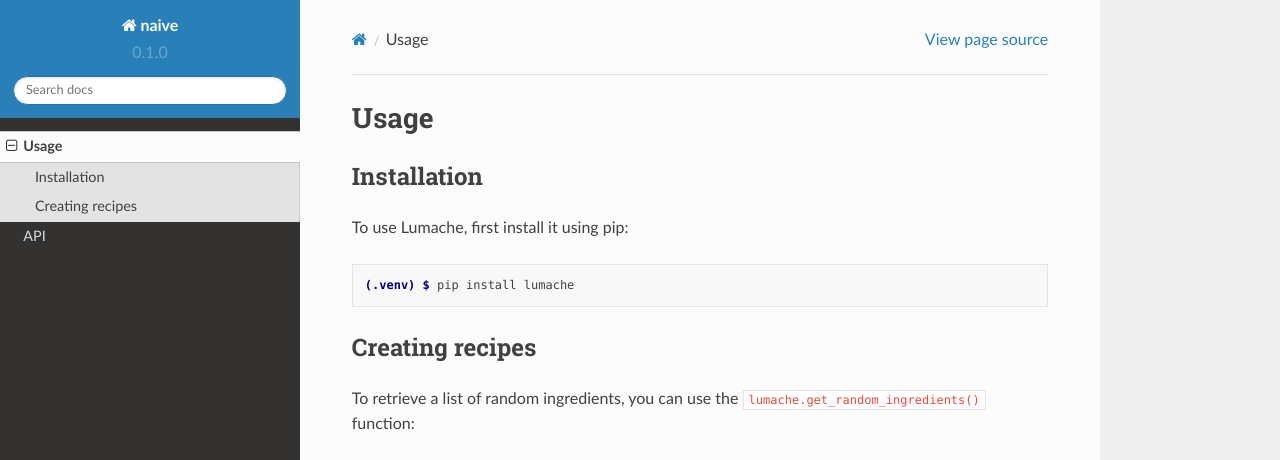
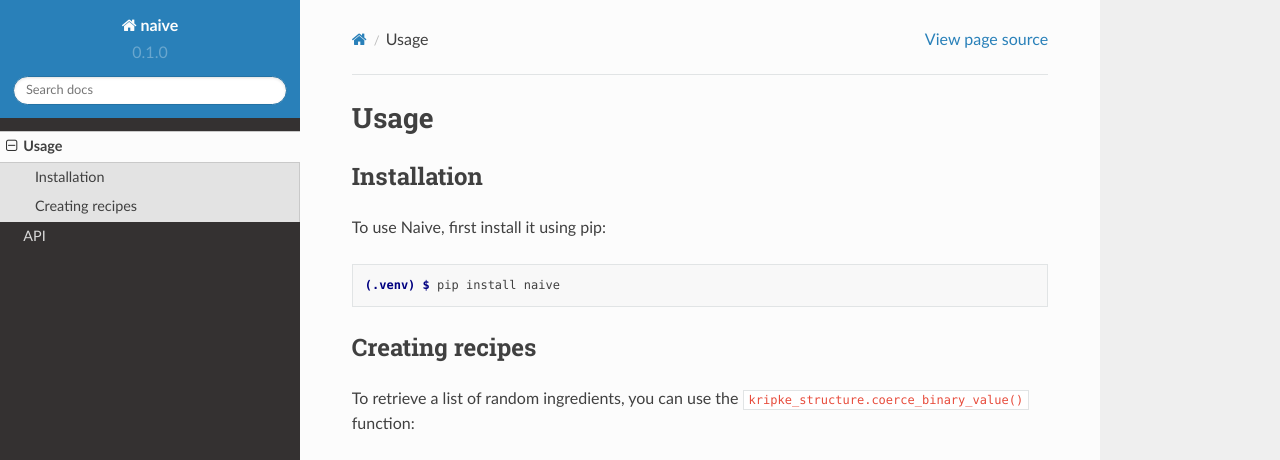
Before and after one commit to daviddoret/naive, a Sphinx documentation site: the page built from docs/source/usage.rst, in a window 1280 px wide and 1095 px high. Shown: the top 460 px of the window. Built offline with Sphinx 7.4.7 and the Read the Docs theme 2.0.0, drawn with Linux system fonts in a browser that asks for light colours; some of the changed text lies outside the part shown; grey boxes are pictures that could not be loaded.

Commit message:
troubleshooting sphinx doc

```diff
--- a/docs/source/api.rst
+++ b/docs/source/api.rst
@@ -4,4 +4,4 @@
 .. autosummary::
    :toctree: generated
 
-   kripke_module
+   kripke_structure
--- a/docs/source/index.rst
+++ b/docs/source/index.rst
@@ -1,7 +1,7 @@
-Welcome to Lumache's documentation!
+Welcome to Naive's documentation!
 ===================================
 
-**Lumache** (/lu'make/) is a Python library for cooks and food lovers
+**Naive** (/lu'make/) is a Python library for cooks and food lovers
 that creates recipes mixing random ingredients.
 It pulls data from the `Open Food Facts database <https://world.openfoodfacts.org/>`_
 and offers a *simple* and *intuitive* API.
--- a/docs/source/usage.rst
+++ b/docs/source/usage.rst
@@ -6,19 +6,19 @@
 Installation
 ------------
 
-To use Lumache, first install it using pip:
+To use Naive, first install it using pip:
 
 .. code-block:: console
 
-   (.venv) $ pip install lumache
+   (.venv) $ pip install naive
 
 Creating recipes
 ----------------
 
 To retrieve a list of random ingredients,
-you can use the ``lumache.get_random_ingredients()`` function:
+you can use the ``kripke_structure.coerce_binary_value()`` function:
 
-.. autofunction:: lumache.get_random_ingredients
+.. autofunction:: ks.coerce_binary_value
 
 The ``kind`` parameter should be either ``"meat"``, ``"fish"``,
 or ``"veggies"``. Otherwise, :py:func:`lumache.get_random_ingredients`
@@ -28,6 +28,6 @@
 
 For example:
 
->>> import lumache
->>> lumache.get_random_ingredients()
-['shells', 'gorgonzola', 'parsley']
+>>> import kripke_structure
+>>> print(kripke_structure.coerce_binary_value([1, 0, 1]))
+[True, False, True]
```
Also changed, not shown: 13 other files.
